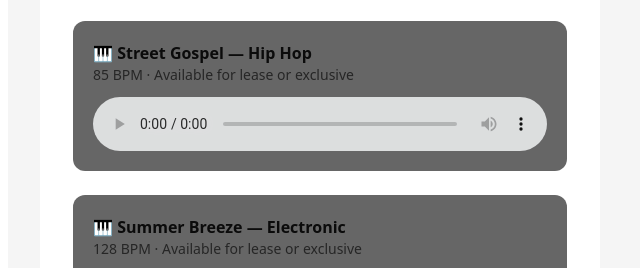
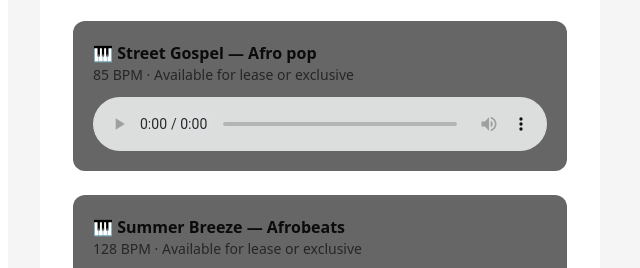
Before and after one commit to sstanl3ygeorge-hue/studio-xv, a website: page index.html in a window 1280 px wide. Shown: the part 2288-2556 px from the top of the page, 616-1256 px from the left. Drawn offline with nearby package versions, Linux system fonts and the light colour scheme.

Commit message:
Update beat genres: Street Gospel (Afro pop), Summer Breeze (Afrobeats)

```diff
--- a/index.html
+++ b/index.html
@@ -554,13 +554,13 @@ const PORTFOLIO = {
     },
     {
       title: "Street Gospel",
-      genre: "Hip Hop",
+      genre: "Afro pop",
       subtitle: "85 BPM · Available for lease or exclusive",
       src: "/beats/street-gospel.wav"
     },
     {
       title: "Summer Breeze",
-      genre: "Electronic",
+      genre: "Afrobeats",
       subtitle: "128 BPM · Available for lease or exclusive",
       src: "/beats/summer-breeze.mp3"
     }
```
